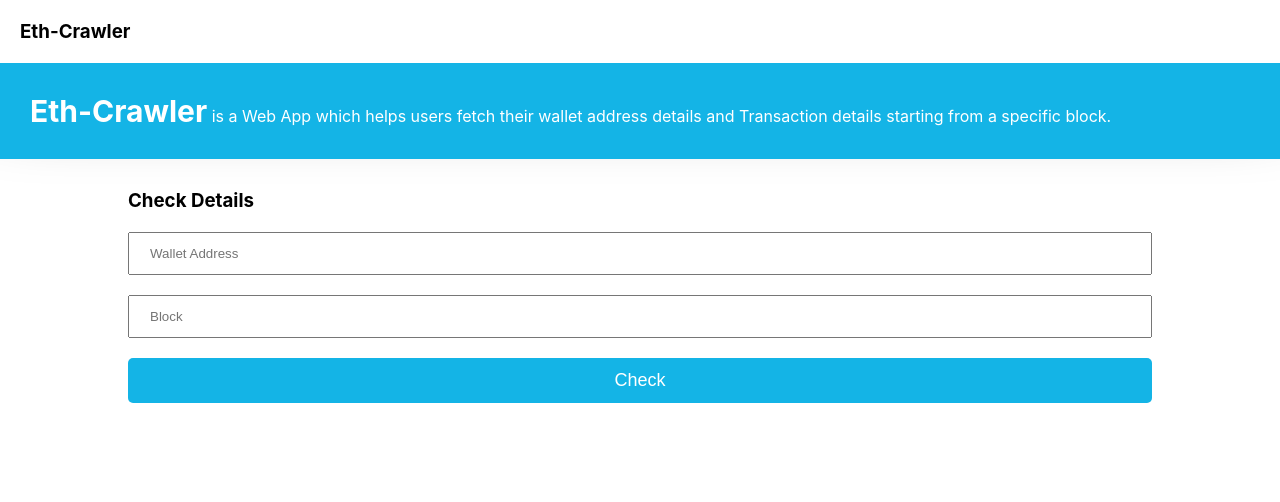
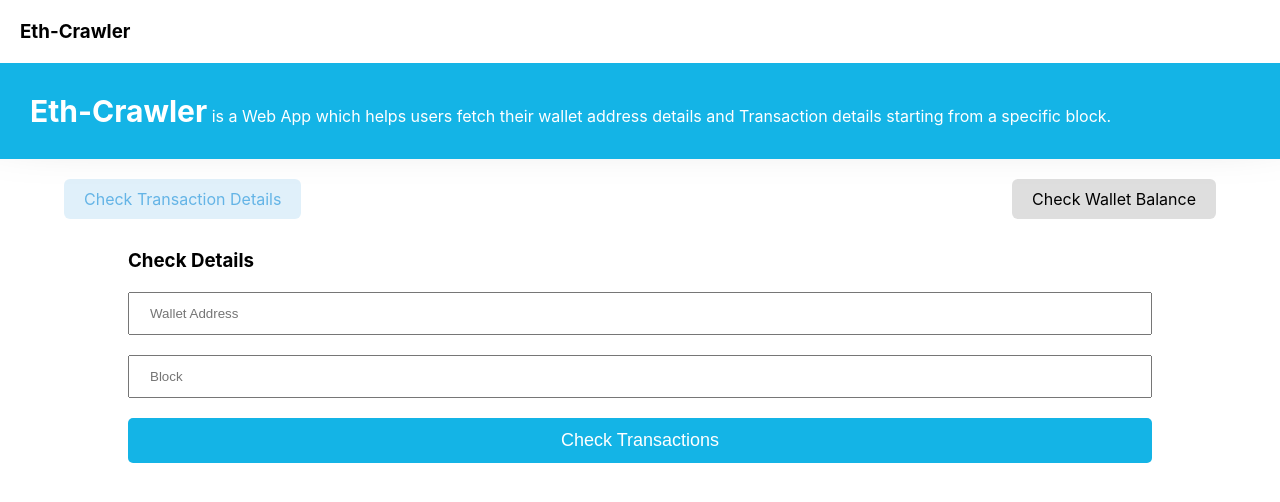
Before and after one commit to DevEmmy/Eth-Crawler, a React (Create React App) app: page / in a window 1280 px wide. Shown: the top 502 px of the page. Built offline with nearby package versions, Linux system fonts and the light colour scheme; no server answers.

Commit message:
Added New Feature

```diff
--- a/src/App.css
+++ b/src/App.css
@@ -182,3 +182,18 @@
     transform: rotate(-360deg);
   }
 }
+
+
+.opp_container{
+  width: 90%;
+  margin: 20px auto;
+  display: flex;
+  align-items: center;
+
+  justify-content: space-between;
+}
+
+.opp{
+  background-color: rgba(90,90,90,0.2);  padding: 10px 20px;
+  border-radius: 6px;
+}
--- a/src/Components/Form.jsx
+++ b/src/Components/Form.jsx
@@ -6,12 +6,43 @@ function Form() {
     const [walletDetails, setWalletDetails ] = useState(null)
     const [ walletTransactions, setWalletTransactions ] = useState(null)
     const [loader, setLoader] = useState(false)
+    const [ oppCheckTransactionDetails, setOppCheckTransactionDetails ] = useState(true)
+
 
     const walletRef = useRef(null);
     const blockRef = useRef(null);
-    const apiKey = process.env.API_KEY
+    const apiKey = process.env.API_KEY;
 
+    const checkTransactionCompo = ()=>{
+        return(
+        <div className='form_compo'>
+            <h3>Check Details</h3>
+            <form onSubmit={(e)=>e.preventDefault()}>
+                <input type="text" placeholder='Wallet Address' ref={walletRef}/>
+                <input type="text" placeholder='Block' ref={blockRef}/>
+                <button onClick={()=> {setCheckTransactionStatus(); fetchTransactionDetails();
+                setWalletDetails(null)}}> Check Transactions</button>
+            </form>
 
+            { checkTransaction ?  <TransactionDetails closeFunc = {setCheckTransactionStatus} transactions={walletTransactions} walletAddress = { walletRef.current.value } loader = {loader}/> : ""}
+        </div>
+        )
+    }
+
+    const checkWalletDetails = ()=>{
+        return(
+            <div className='form_compo'>
+                <h3>Check Details</h3>
+                <form onSubmit={(e)=>e.preventDefault()}>
+                    <input type="text" placeholder='Wallet Address' ref={walletRef}/>
+
+                    <button onClick={()=> {setCheckTransactionStatus();fetchDetails(); setWalletTransactions(null)}}> Check Wallet Balance</button>
+                </form>
+
+                { checkTransaction ?  <TransactionDetails closeFunc = {setCheckTransactionStatus}  walletAddress = { walletRef.current.value } loader = {loader} details = {walletDetails}/> : ""}
+            </div>
+            )
+    }
 
 
     const setCheckTransactionStatus = ()=>{
@@ -20,16 +51,17 @@ function Form() {
     }
 
     const fetchDetails = async ()=>{
+        const apiKey = process.env.API_KEY;
         const url = `https://api.etherscan.io/api?module=account&action=balance&address=${walletRef.current.value}&tag=latest&apikey=${apiKey}`
 
         const resp = await fetch(url);
         const data = await resp.json()
-        setWalletDetails(data.response);
-        console.log(data)
+        setWalletDetails([data]);
     }
 
 
     const fetchTransactionDetails = async ()=>{
+        const apiKey = process.env.API_KEY;
         const url = `https://api.etherscan.io/api?module=account&action=txlist&address=${walletRef.current.value}&startblock=${blockRef.current.value}&endblock=99999999&page=1&offset=10&sort=asc&apikey=${apiKey}`
 
         const resp = await fetch(url);
@@ -41,16 +73,18 @@ function Form() {
     // useEffect(fetchTransactionDetails(), [walletTransactions])
 
   return (
-    <div className='form_compo'>
-        <h3>Check Details</h3>
-        <form onSubmit={(e)=>e.preventDefault()}>
-            <input type="text" placeholder='Wallet Address' ref={walletRef}/>
-            <input type="text" placeholder='Block' ref={blockRef}/>
-            <button onClick={()=> {setCheckTransactionStatus(); fetchTransactionDetails()}}> Check </button>
-        </form>
+    <>
+    <div className="opp_container">
+        <div className="opp" onClick={()=>setOppCheckTransactionDetails(true)} style={ oppCheckTransactionDetails ? { background: "rgba(100, 180, 230, 0.2)", color: "rgba(100, 180, 230, 1)"} : {background:""}}>
+            Check Transaction Details
+        </div>
 
-        { checkTransaction ?  <TransactionDetails closeFunc = {setCheckTransactionStatus} transactions={walletTransactions} walletAddress = { walletRef.current.value } loader = {loader}/> : ""}
+        <div className="opp" onClick={()=>setOppCheckTransactionDetails(false)} style={ oppCheckTransactionDetails ? {background:""} : { background: "rgba(100, 180, 230, 0.2)", color: "rgba(100, 180, 230, 1)"}}>
+            Check Wallet Balance
+        </div>
     </div>
+    { oppCheckTransactionDetails ? checkTransactionCompo() : checkWalletDetails()}
+    </>
   )
 }
 
--- /dev/null
+++ b/src/Components/TransactionCompo.jsx
@@ -0,0 +1,53 @@
+import React from 'react'
+
+function TransactionCompo({transactions, walletAddress, details}) {
+  return (
+    <div className="transaction_container">
+
+<div className="transaction_content">
+ <div className="transactions_details">
+   <h3>Transactions Details { transactions }</h3>
+   <div className="details">
+
+     {
+       transactions.length === 0 ? transactions?.map((transaction)=>{
+         return(
+           <div className="detail">
+             <p className="status">Status: { transaction.from === walletAddress ? "Sent" : "Received"}</p>
+             <p className="other_wallet">
+             { transaction.from === walletAddress ? `to : ${transaction.to || walletAddress}` : `from : ${transaction.from}`}
+             </p>
+             <p className="value">
+               Value : {transaction.value / 1000000000000000000} ETH
+             </p>
+             <p className="date_time">
+               Date : {
+                 new Date(transaction.timeStamp * 1000).toLocaleString()
+               }
+             </p>
+           </div>
+         )
+       })
+       : <h1>nnn</h1>
+     }
+
+     {
+       details && details.map((detail)=>{
+         return(
+           <>
+              <div className="detail">
+                <p>Wallet Address : { walletAddress }</p>
+                <p> Balance : { detail.result/ 1000000000000000000} ETH</p>
+              </div>
+           </>
+         )
+       })
+     }
+   </div>
+ </div>
+</div>
+</div>
+  )
+}
+
+export default TransactionCompo
--- a/src/Components/TransactionDetails.jsx
+++ b/src/Components/TransactionDetails.jsx
@@ -1,45 +1,16 @@
 import React from 'react'
 import Loader from './Loader'
+import TransactionCompo from './TransactionCompo'
 
-function TransactionDetails({closeFunc, transactions, walletAddress, loader}) {
+function TransactionDetails({closeFunc, transactions, walletAddress, loader, details}) {
   return (
     <div className='transaction_compo'>
         <div className="dark_bg" />
         <div className="cancel_dialogue" onClick={()=>{ closeFunc() }}>
           x
         </div>
-        { transactions ?  <div className="transaction_container">
-
-<div className="transaction_content">
- <div className="transactions_details">
-   <h3>Transactions Details</h3>
-   <div className="details">
-     {console.log(transactions)}
-
-     {
-       transactions?.map((transaction)=>{
-         return(
-           <div className="detail">
-             <p className="status">Status: { transaction.from === walletAddress ? "Sent" : "Received"}</p>
-             <p className="other_wallet">
-             { transaction.from === walletAddress ? `to : ${transaction.to || walletAddress}` : `from : ${transaction.from}`}
-             </p>
-             <p className="value">
-               Value : {transaction.value}
-             </p>
-             <p className="date_time">
-               Date : {
-                 new Date(transaction.timeStamp * 1000).toLocaleString()
-               }
-             </p>
-           </div>
-         )
-       })
-     }
-   </div>
- </div>
-</div>
-</div>: <Loader />}
+        { console.log(details)}
+        { details || transactions  ? <TransactionCompo walletAddress={walletAddress} transactions={transactions} details={details}/> : <Loader />}
 
     </div>
   )
```
Also changed, not shown: src/Components/CheckDetails.jsx (added, +11 -0 lines).
